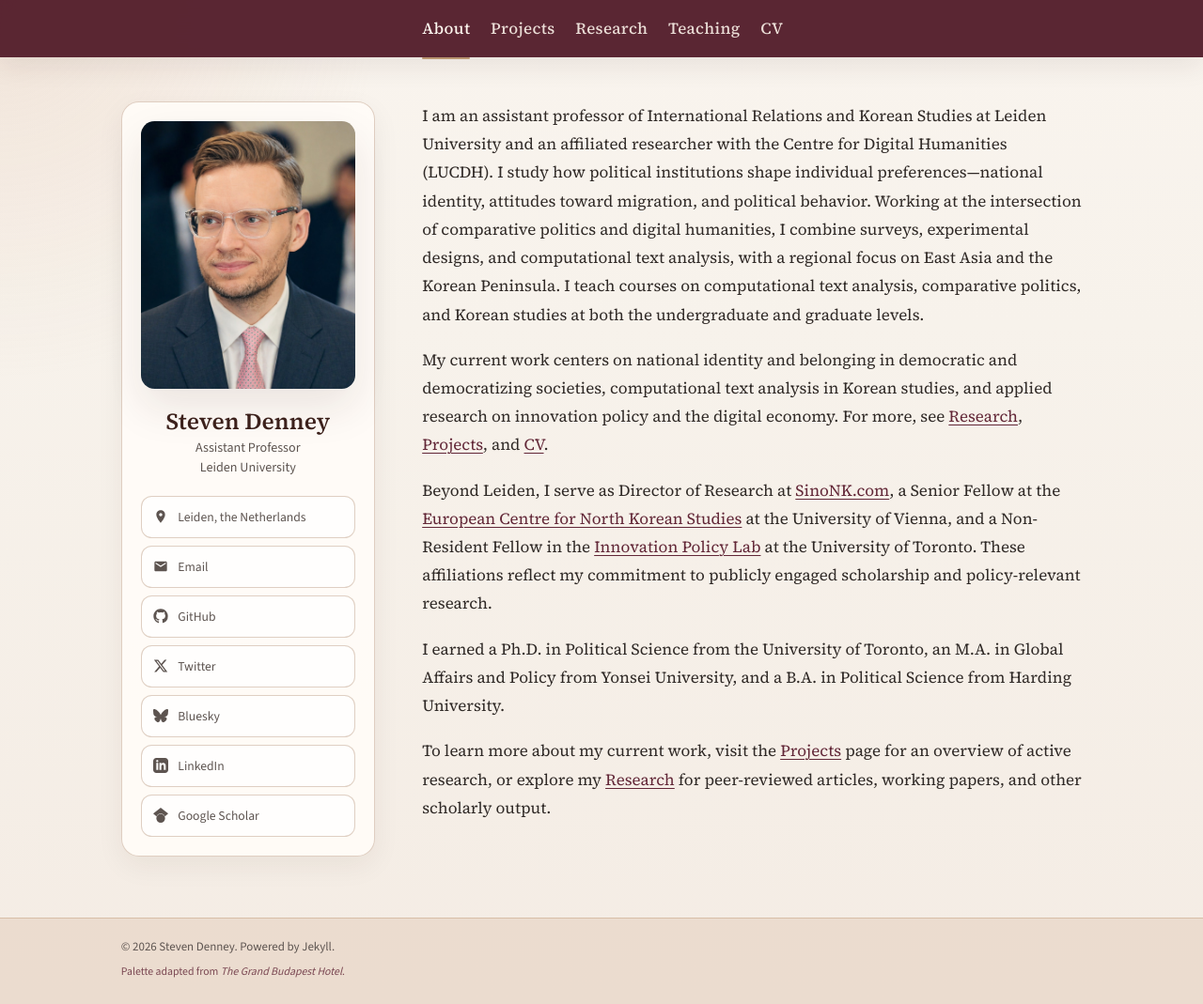
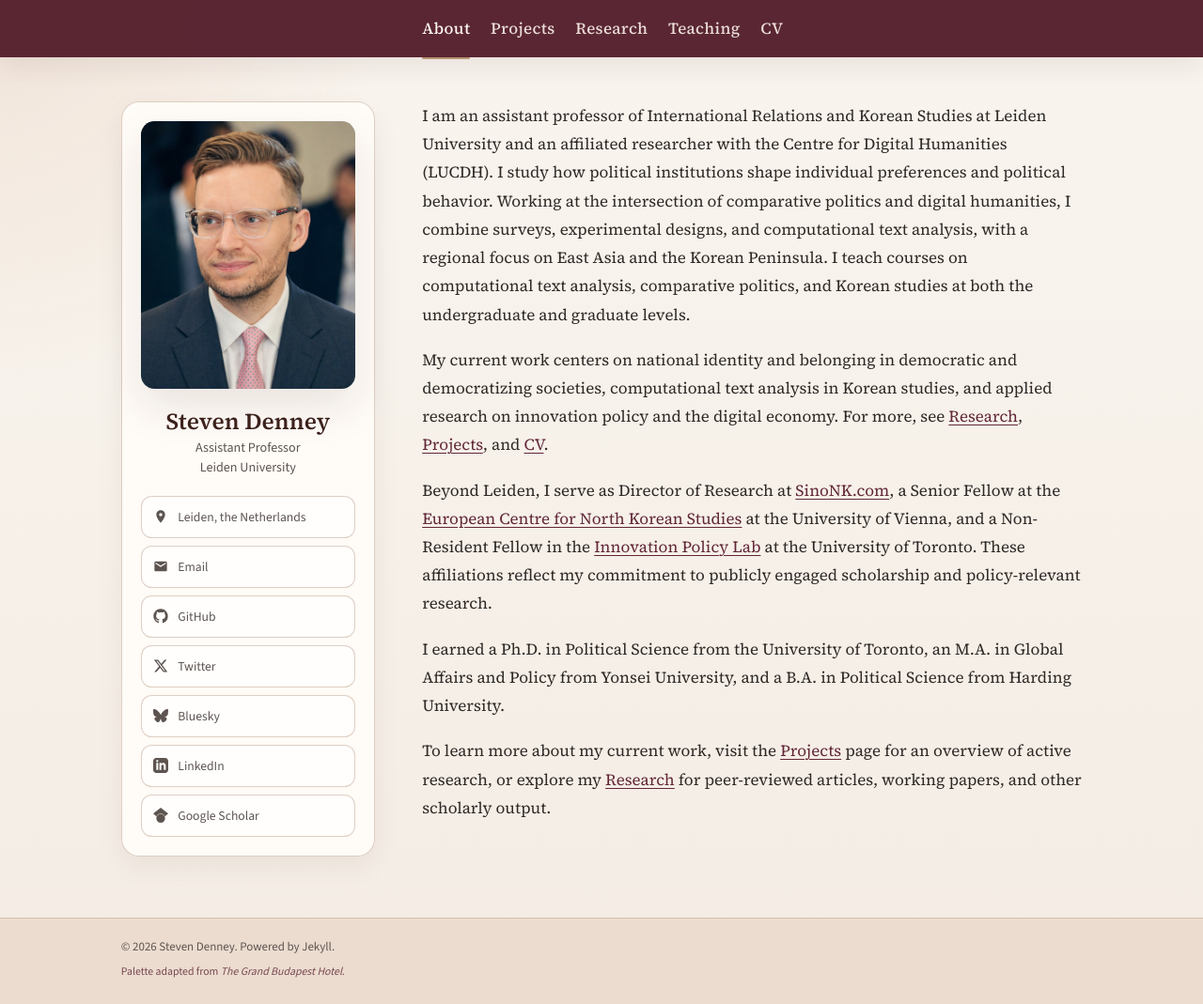
Before and after one commit to scdenney/scdenney.github.io, a Jekyll site: the page built from index.md, in a window 1280 px wide and 1069 px high. Shown: the whole window at 94% size. Built offline with Jekyll 4.4.1, drawn with Linux system fonts in a browser that asks for light colours.

Commit message:
Refine description of research interests
Removed redundancy in the description of research focus.

```diff
--- a/index.md
+++ b/index.md
@@ -3,7 +3,7 @@ layout: home
 title: About
 ---
 
-I am an assistant professor of International Relations and Korean Studies at Leiden University and an affiliated researcher with the Centre for Digital Humanities (LUCDH). I study how political institutions shape individual preferences—national identity, attitudes toward migration, and political behavior. Working at the intersection of comparative politics and digital humanities, I combine surveys, experimental designs, and computational text analysis, with a regional focus on East Asia and the Korean Peninsula. I teach courses on computational text analysis, comparative politics, and Korean studies at both the undergraduate and graduate levels.
+I am an assistant professor of International Relations and Korean Studies at Leiden University and an affiliated researcher with the Centre for Digital Humanities (LUCDH). I study how political institutions shape individual preferences and political behavior. Working at the intersection of comparative politics and digital humanities, I combine surveys, experimental designs, and computational text analysis, with a regional focus on East Asia and the Korean Peninsula. I teach courses on computational text analysis, comparative politics, and Korean studies at both the undergraduate and graduate levels.
 
 <p class="page-inline-summary">My current work centers on national identity and belonging in democratic and democratizing societies, computational text analysis in Korean studies, and applied research on innovation policy and the digital economy. For more, see <a href="/research/">Research</a>, <a href="/projects/">Projects</a>, and <a href="/cv/">CV</a>.</p>
 
```
